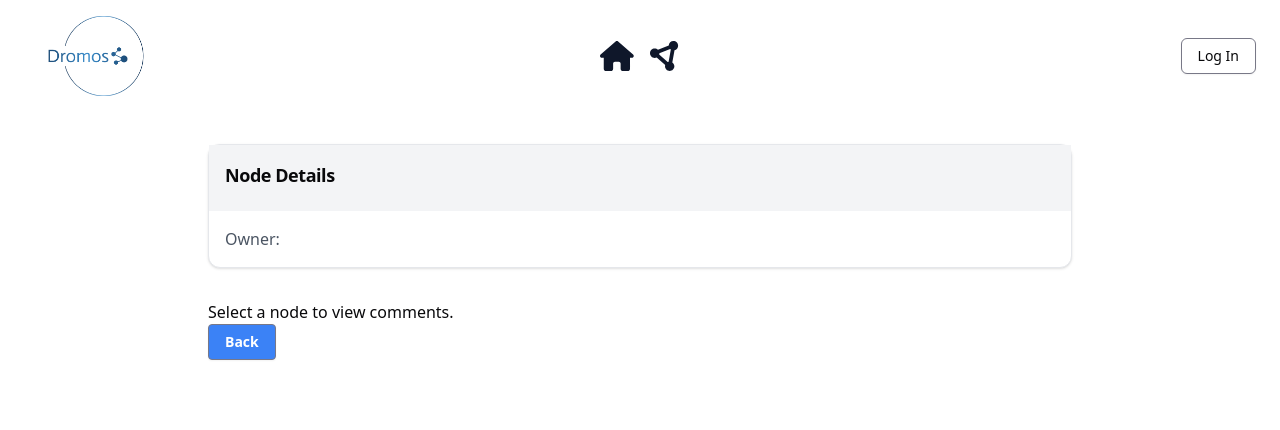
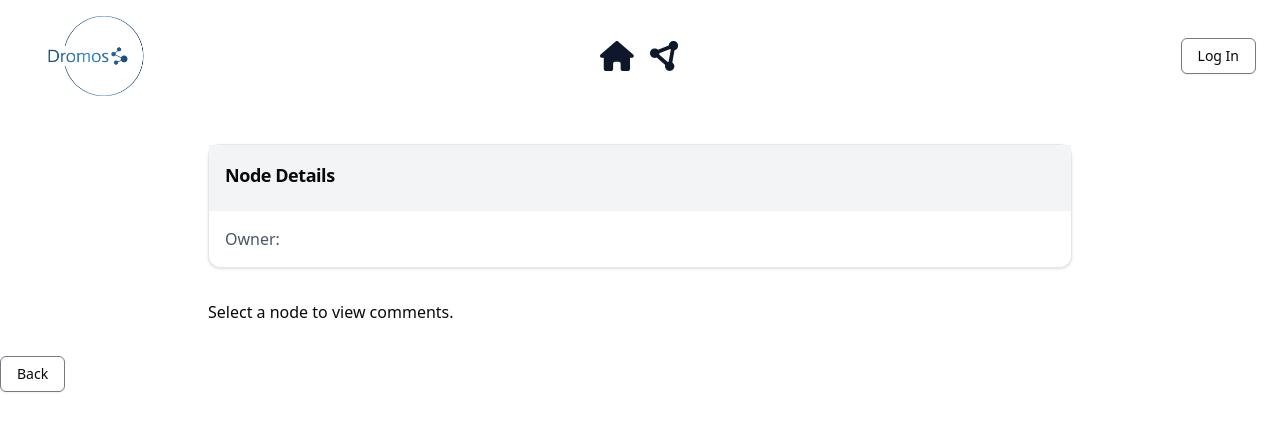
Before and after one commit to laskinner/dromos, a React (Vite) app: page /node-view in a window 1280 px wide. Shown: the top 430 px of the page. Built offline with nearby package versions, Linux system fonts and the light colour scheme.

Commit message:
Moved back button in nodefullview to its own div to create space and removed styling

```diff
--- a/src/components/NodeFullView.tsx
+++ b/src/components/NodeFullView.tsx
@@ -51,6 +51,7 @@ export const NodeFullView: React.FC = () => {
   }, [selectedNodeId]);
 
   return (
+    <>
       <div className="max-w-4xl mx-auto py-8 px-4">
         <Card className="mb-8">
           <CardHeader className="bg-gray-100 p-4">
@@ -66,13 +67,12 @@ export const NodeFullView: React.FC = () => {
           </CardContent>
         </Card>
         <CommentList />
-      <Button
-        variant="outline"
-        onClick={handleBackClick}
-        className="bg-blue-500 hover:bg-blue-700 text-white font-bold py-2 px-4 rounded"
-      >
+      </div>
+      <div>
+        <Button variant="outline" onClick={handleBackClick}>
           Back
         </Button>
       </div>
+    </>
   );
 };
```
Lines whose indentation alone changed are shown as unchanged.
